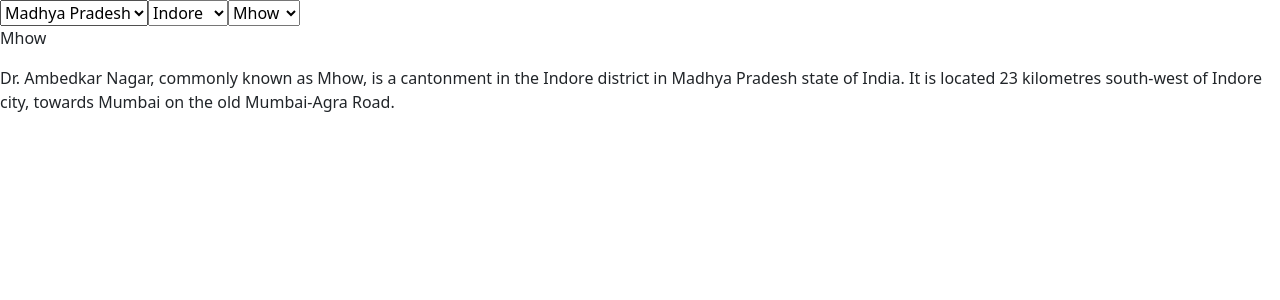
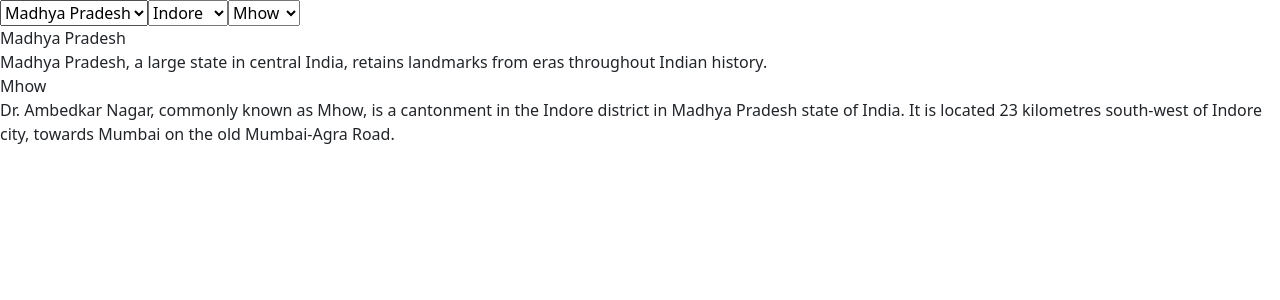
Before and after one commit to acciojob/dropdown-react-JHA123ABHIlash, a React app: page / in a window 1280 px wide. Shown: the top 300 px of the page. Built offline with nearby package versions, Linux system fonts and the light colour scheme.

Commit message:
Compleated

```diff
--- a/src/components/App.js
+++ b/src/components/App.js
@@ -142,7 +142,7 @@ const states = [{
 function App()
 {
 	// Do not alter/remove main div
-	const [selectedState, setState] = useState(states[0]);
+	const [state, setState] = useState(states[0]);
 const [city, setCity] = useState(states[0].city);
 const [landmarks, setLandmarks] = useState(states[0].city[0].landmarks);
 const [data, setData] = useState(states[0].city[0].landmarks[0]);
@@ -176,7 +176,7 @@ const [data, setData] = useState(states[0].city[0].landmarks[0]);
 
 	return (
 	<div id="main">
-		<select id="state" value={selectedState?.name} onChange={handleStateChange}>
+		<select id="state" value={state?.name} onChange={handleStateChange}>
 			{
 				states.map((el,idx)=>(
 					<option key={idx} value={el.name}>{el.name}</option>
@@ -196,8 +196,12 @@ const [data, setData] = useState(states[0].city[0].landmarks[0]);
 		</select>
 
 		<div>
-			<p id="#state-name">{data.name}</p>
-			<p id="#state-description">{data.description}</p>
+			<div id="#state-name">{state?.name}</div>
+			<div id="#state-description">{state?.description}</div>
+			<div id="city-name">{city?.name}</div>
+			<div id="city-description">{city?.description}</div>
+			<div id="landmark-name">{data?.name}</div>
+			<div id="landmark-description">{data?.description}</div>
 		</div>
 	</div>
 	);
```
